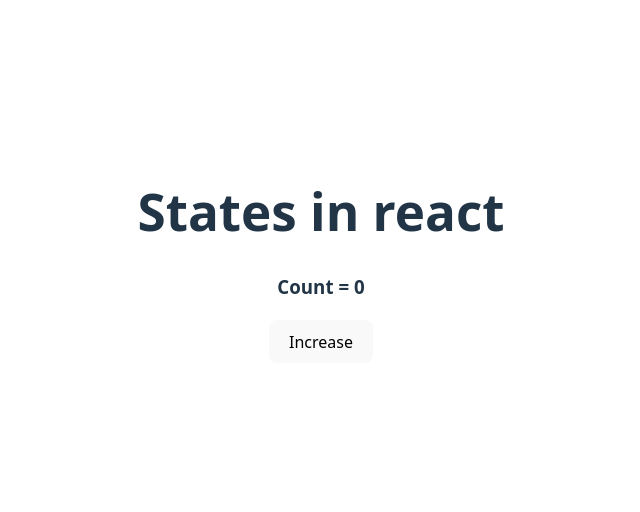
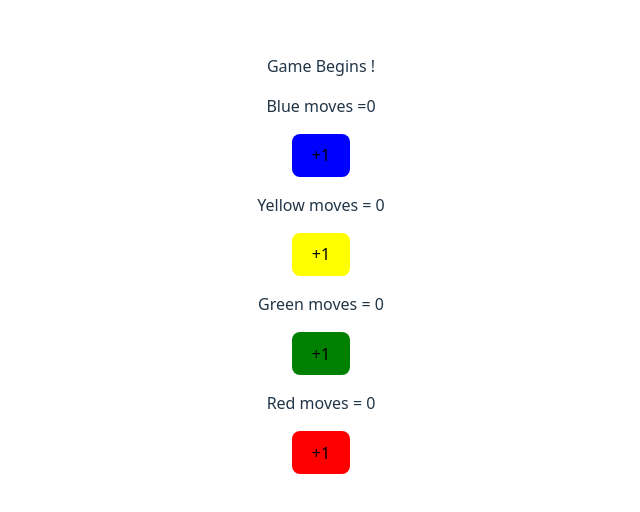
Before and after one commit to SAgNik-MonDA/MERN_STACK_Development, a React (Vite) app in the folder React/react-state/: page / in a window 1280 px wide. Shown: the part 144-656 px from the top of the page, without its empty margins (319-959 px from the left). Built offline with nearby package versions, Linux system fonts and the light colour scheme.

Commit message:
modify 25

```diff
--- a/React/react-state/src/App.jsx
+++ b/React/react-state/src/App.jsx
@@ -1,14 +1,17 @@
 import './App.css'
 import Counter from './Counter.jsx';
 import LikeButton from './LikeButton.jsx';
+import LudoBoard from './LudoBoard.jsx';
 
 function App() {
   return (
     <>
-    <h1>States in react</h1>
-    <Counter />
+    {/* <h1>States in react</h1> */}
+    {/* <Counter /> */}
 
     {/* <LikeButton /> */}
+
+    <LudoBoard/>
     </>
   );
 }
--- /dev/null
+++ b/React/react-state/src/LudoBoard.jsx
@@ -0,0 +1,50 @@
+import {useState} from "react";
+export default function LudoBoard(){
+    let [moves , setMoves] = useState({blue:0,red:0,yellow:0,green:0});
+
+let updateBlue = ()=>{
+    // moves.blue+=1;
+    setMoves((prevMoves)=>{
+       return {...prevMoves , blue:prevMoves.blue+1}
+    });
+};
+
+
+let updateYellow = ()=>{
+    setMoves((prevMoves)=>{
+       return {...prevMoves , yellow:prevMoves.yellow+1}
+    });
+};
+
+
+let updateGreen= ()=>{
+    setMoves((prevMoves)=>{
+       return {...prevMoves , green:prevMoves.green+1}
+    });
+};
+
+
+let updateRed= ()=>{
+    setMoves((prevMoves)=>{
+       return {...prevMoves , red:prevMoves.red+1}
+    });
+};
+
+
+    return (
+        <div>
+            <p>Game Begins !</p>
+            <div ClassName="board">
+                <p>Blue moves ={moves.blue}</p>
+                <button style={{backgroundColor : "blue"}} onClick={updateBlue}>+1</button>
+                  <p>Yellow moves = {moves.yellow}</p>
+                <button style={{backgroundColor : "yellow"}} onClick={updateYellow}>+1</button>
+                  <p>Green moves = {moves.green}</p>
+                <button style={{backgroundColor : "green"}} onClick={updateGreen}>+1</button>
+                  <p>Red moves = {moves.red}</p>
+                <button style={{backgroundColor : "red"}} onClick={updateRed}>+1</button>
+
+            </div>
+        </div>
+    );
+}
```
